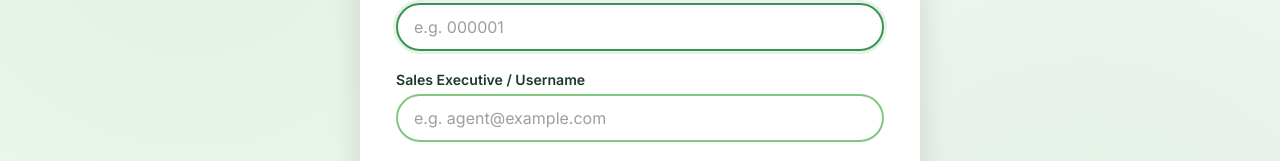
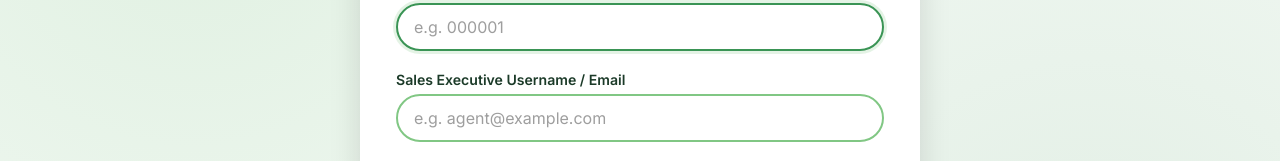
Before and after one commit to Shubham20002/svatantra-qr, a React (Vite) app: page /add/agents in a window 1280 px wide. Shown: the part 274-435 px from the top of the page. Built offline with nearby package versions, Linux system fonts and the light colour scheme.

Commit message:
form content change

```diff
--- a/src/pages/Agentform.jsx
+++ b/src/pages/Agentform.jsx
@@ -126,7 +126,7 @@ export default function Agentform() {
             </div>
 
             <div className="form-group">
-              <label className="form-label" htmlFor="username">Sales Executive / Username </label>
+              <label className="form-label" htmlFor="username">Sales Executive Username / Email</label>
               <input
                 id="username"
                 type="text"
```
